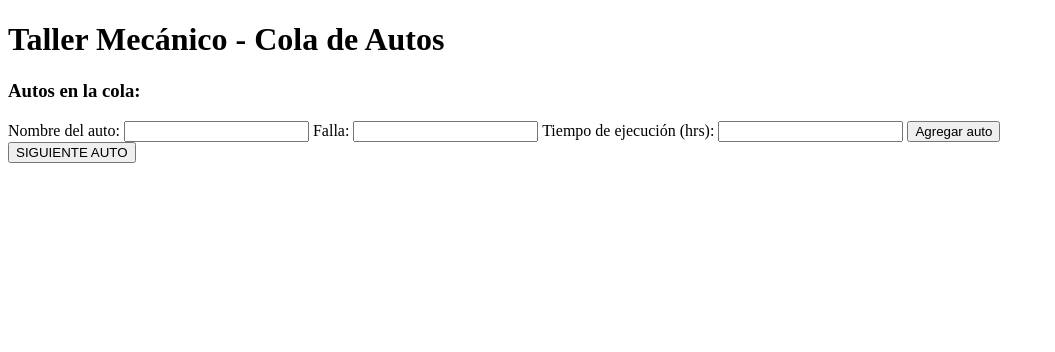
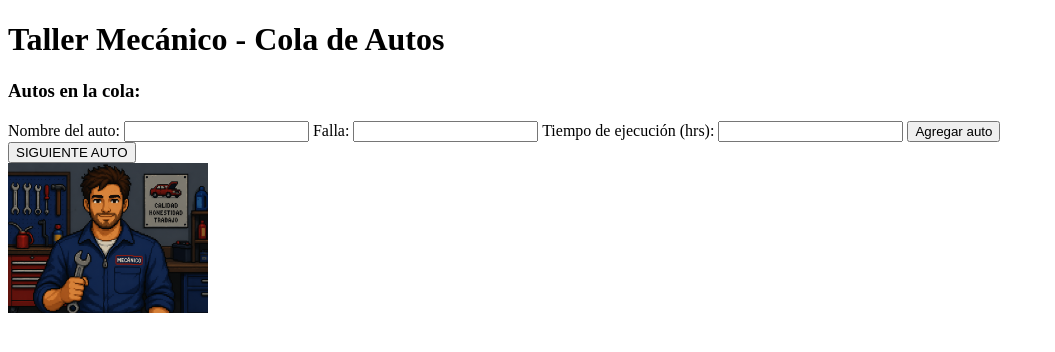
Before and after one commit to EduardoAgze/TallerSJF, a Flask app: page / in a window 1280 px wide. Shown: the top 352 px of the page, without its empty margins (0-1055 px from the left). Run offline with Flask 3, Linux system fonts and the light colour scheme.

Commit message:
Se añadió la img del mecánico

```diff
--- a/templates/index.html
+++ b/templates/index.html
@@ -37,6 +37,8 @@
     </form>
 
 
+
+    <img src="../assets/mecanico.png" alt="Mecánico" height="150">
     {% with messages = get_flashed_messages() %}
         {% if messages %}
 
```
Also changed, not shown: assets/mecanico.png (added), static/style.css (added).
